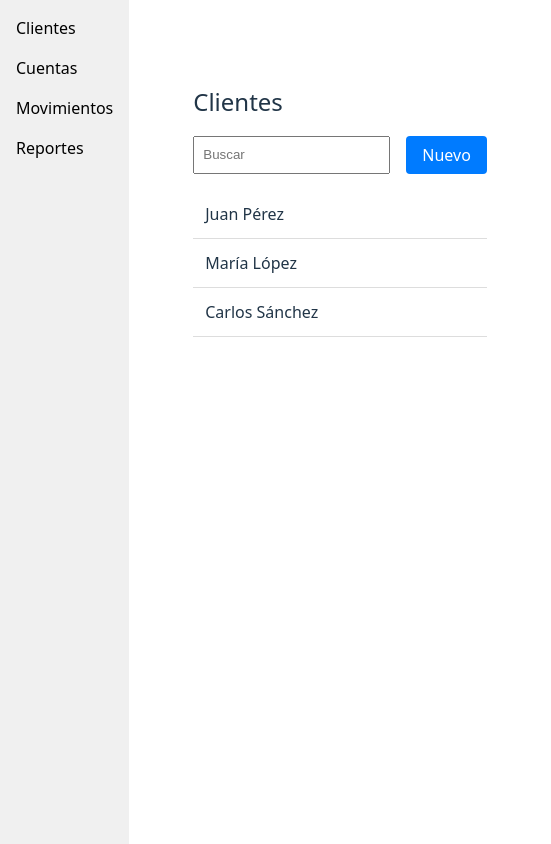
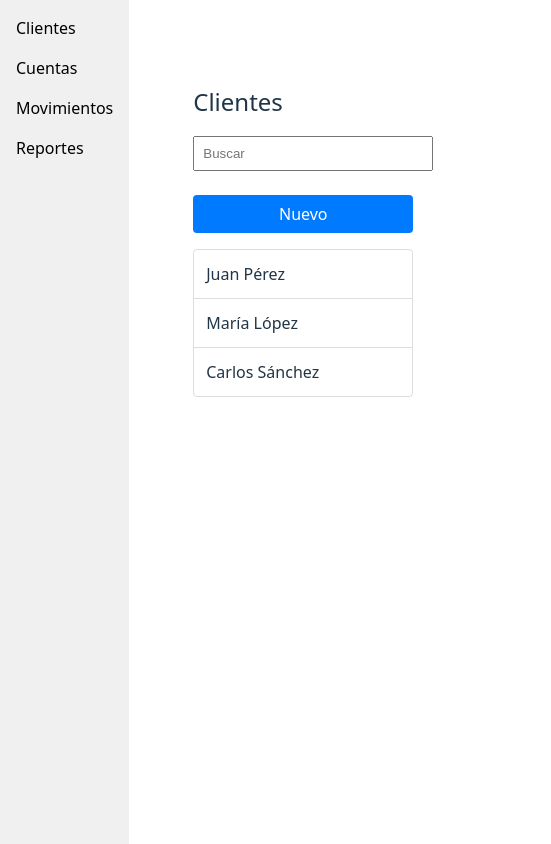
Before and after one commit to cheo2322/software_engineer_2_nttdata_test, a React (Vite) app in the folder bank-frontend/: page /clients in a window 390 px wide. Shown: the whole page, 551 px wide, since content can reach past the window. Built offline with nearby package versions, Linux system fonts and the light colour scheme.

Commit message:
FE: Fix search bar and clients list

```diff
--- a/bank-frontend/src/screens/clients/Clients.css
+++ b/bank-frontend/src/screens/clients/Clients.css
@@ -12,19 +12,21 @@
 }
 
 .clients-header h2 {
+    font-weight: normal;
     margin-bottom: 1rem;
-    font-weight: normal;
 }
 
 .clients-header-actions {
     display: flex;
+    justify-content: space-between;
+    align-items: center;
+    width: 100%;
     gap: 1rem;
-    width: 100%;
-    justify-content: space-between;
 }
 
 .clients-header-actions input {
-    flex: 1;
+    flex: 0 0 20%;
+    min-width: 200px;
     padding: 0.5rem;
 }
 
@@ -35,6 +37,12 @@
     border: none;
     border-radius: 4px;
     cursor: pointer;
+}
+
+.clients-list-container {
+    border: 1px solid #ddd;
+    border-radius: 4px;
+    overflow: hidden;
 }
 
 .clients-list {
@@ -49,8 +57,34 @@
     border-bottom: 1px solid #ddd;
 }
 
+.clients-list li:last-child {
+    border-bottom: none;
+}
 
 .clients-empty {
     color: #666;
-    text-align: left;
+    padding: 1rem;
 }
+
+@media (max-width: 1024px) {
+    .clients-header-actions input {
+        flex: 0 0 30%;
+    }
+}
+
+@media (max-width: 768px) {
+    .clients-header-actions {
+        flex-direction: column;
+        align-items: stretch;
+    }
+
+    .clients-header-actions input {
+        flex: 1 1 auto;
+        width: 100%;
+        margin-bottom: 0.5rem;
+    }
+
+    .clients-header-actions button {
+        width: 100%;
+    }
+}
--- a/bank-frontend/src/screens/clients/Clients.jsx
+++ b/bank-frontend/src/screens/clients/Clients.jsx
@@ -2,11 +2,7 @@ import { useState } from 'react';
 import './Clients.css';
 
 export default function Clients() {
-  const [clients, _] = useState([
-    'Juan Pérez',
-    'María López',
-    'Carlos Sánchez',
-  ]);
+  const [clients] = useState(['Juan Pérez', 'María López', 'Carlos Sánchez']);
 
   const [search, setSearch] = useState('');
 
@@ -29,6 +25,7 @@ export default function Clients() {
         </div>
       </div>
 
+      <div className="clients-list-container">
         {filteredClients.length > 0 ? (
           <ul className="clients-list">
             {filteredClients.map((client, index) => (
@@ -39,5 +36,6 @@ export default function Clients() {
           <p className="clients-empty">No hay clientes disponibles.</p>
         )}
       </div>
+    </div>
   );
 }
```
Lines whose indentation alone changed are shown as unchanged.
